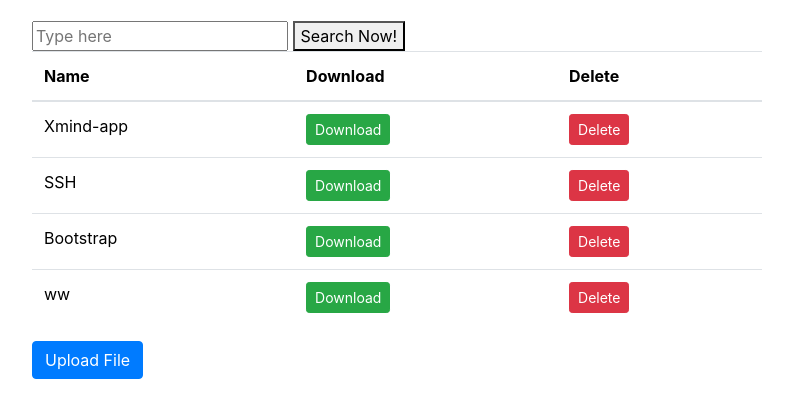
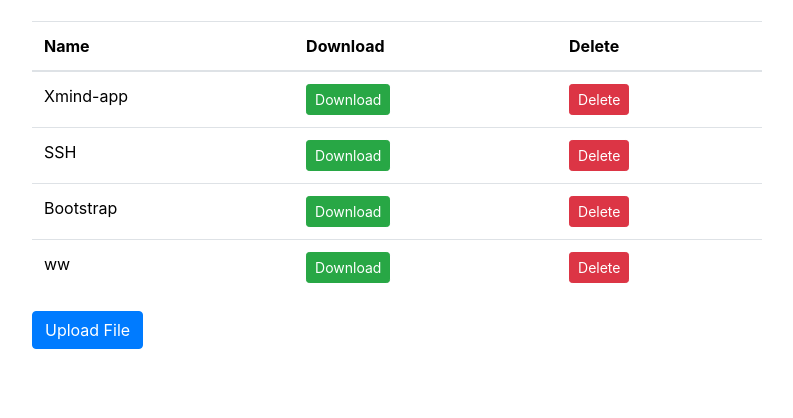
Before and after one commit to Vr3n/zash, a Django app: template dashboard/templates/dashboard/dashboard.html in a window 1280 px wide. Shown: the part 59-477 px from the top of the page, without its empty margins (53-846 px from the left). Run offline with Django 3.2, Linux system fonts and the light colour scheme; the template is opened without the code that fills it: values that come from a table or form of the project are taken from there, others are empty; data comes from the database, SQL or seed files in the repository; parts of the project's set-up code (start-up, migrations or seed data) failed here and were passed over; some libraries are stand-ins or nearby versions.

Commit message:
some changes :p

```diff
--- a/dashboard/templates/dashboard/dashboard.html
+++ b/dashboard/templates/dashboard/dashboard.html
@@ -1,28 +1,6 @@
 {% extends 'home/base.html' %}
 {% block content %}
 
-<!-- Search Bar -->
-<form method = "GET">
-    <input type = "text"
-        placeholder = "Type here"
-        name = "dashboard_search"
-        >
-        </input>
-    <button type = "submit">
-    Search Now!
-    </button>
-</form>
-
-<!--
-    <input class = "Search_textbox"
-        type = "search"
-        placeholder = "Type your Search here"
-        name = "dashboard_search"
-        value = {{search}}
-    >
-    </input>
-
--->
 <!-- File Display-->
     <table class='table'>
         <thead>
```
Also changed, not shown: dashboard/views.py (+1 -31 lines).
